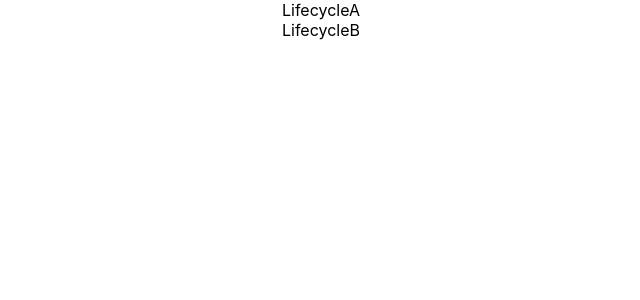
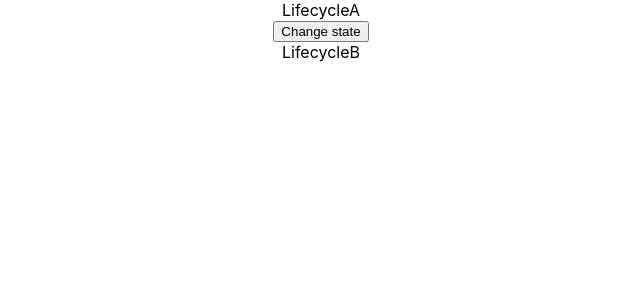
Before and after one commit to nilankh/LearningReact, a React (Create React App) app: page / in a window 1280 px wide. Shown: the top 300 px of the page, without its empty margins (319-959 px from the left). Built offline with nearby package versions, Linux system fonts and the light colour scheme.

Commit message:
component updating lifecycle method learningdpne

```diff
--- a/src/components/LifecycleA.js
+++ b/src/components/LifecycleA.js
@@ -33,18 +33,25 @@ class LifecycleA extends Component {
   // updatewala
   getSnapshotBeforeUpdate(prevProps, prevState) {
     console.log('LifeCycleA getsnapshotBeforeUpdate')
+    return null;
   }
 // updatewala
   componentDidUpdate() {
     console.log('LifecycleA componentDidUpdate')
   }
 
+  changeState = () => {
+    this.setState({
+      name: 'Nilank Nikhil'
+    })
+  }
   // then third method is render
   render() {
     console.log("LifeCycleA render");
     return (
     <div>
         <div>LifecycleA</div>
+        <button onClick={this.changeState} >Change state</button>
         {/* lifecycleA as the parent component  */}
         <LifecycleB />
         {/* lifecycleB is the child component */}
--- a/src/components/LifecycleB.js
+++ b/src/components/LifecycleB.js
@@ -20,16 +20,17 @@ class LifecycleB extends Component {
     console.log("LifecycleB ComponentDidMount");
   }
 
-
+// updatewala
   shouldComponentUpdate() {
     console.log('LifeCycleB shouldComponetUpdate')
     return true;
   }
-
+  // updatewala
   getSnapshotBeforeUpdate(prevProps, prevState) {
     console.log('LifeCycleB getsnapshotBeforeUpdate')
+    return null;
   }
-
+// updatewala
   componentDidUpdate() {
     console.log('LifecycleB componentDidUpdate')
   }
```
